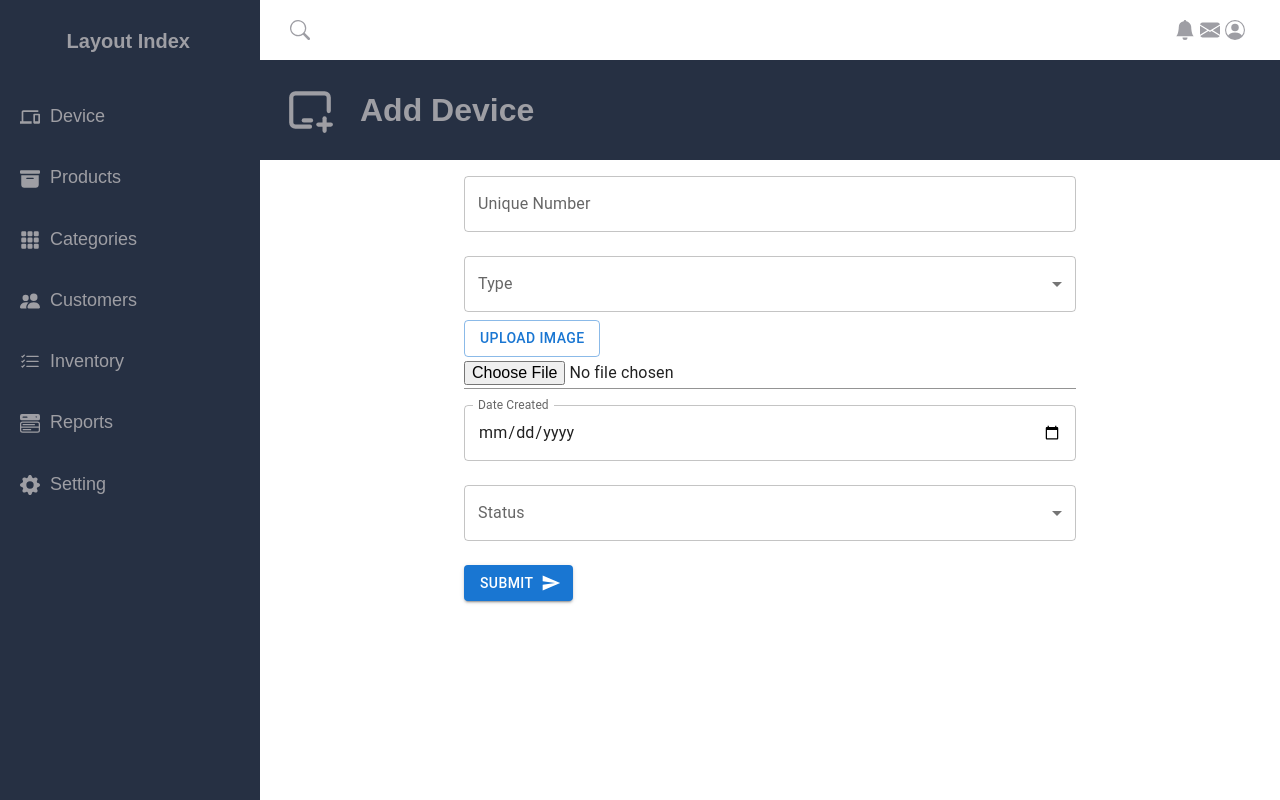
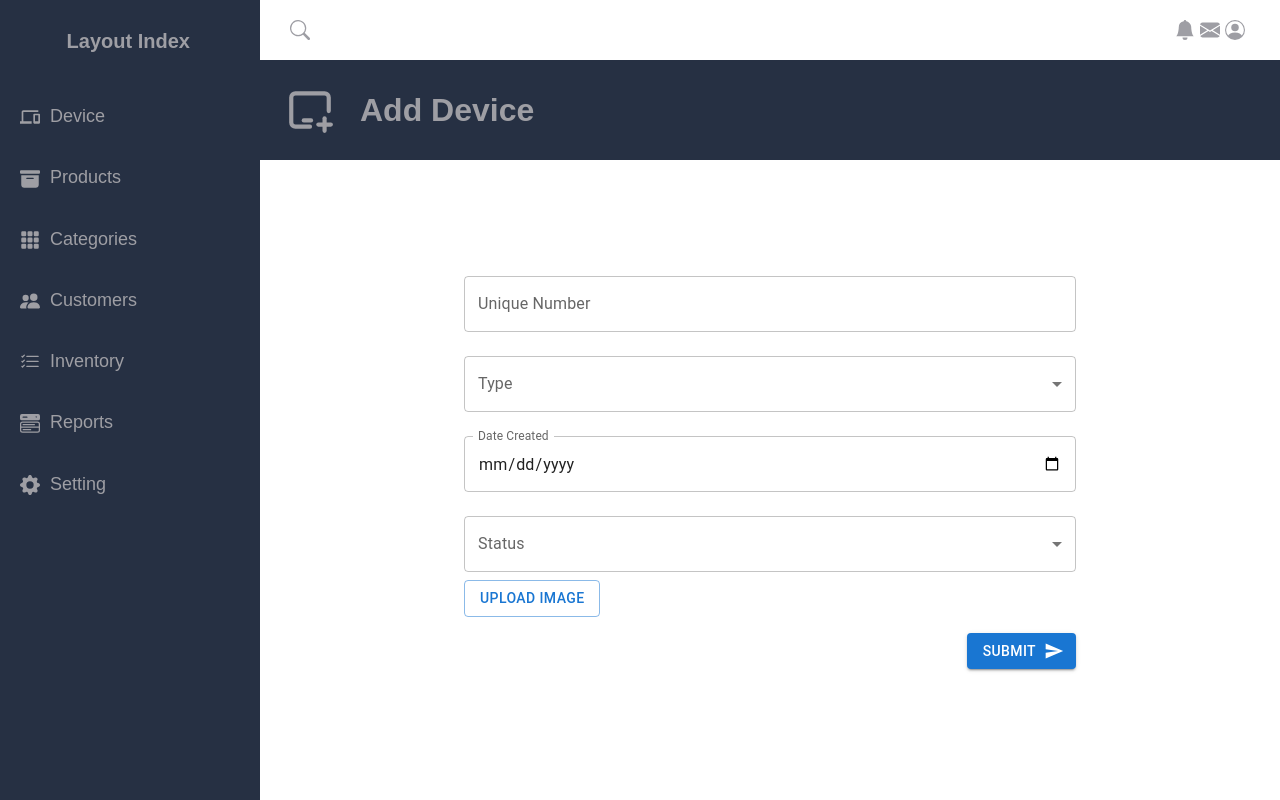
Before and after one commit to yasithWimukthi/device-manager-front-end, a React (Create React App) app: page / in a window 1280 px wide. Built offline with nearby package versions, Linux system fonts and the light colour scheme; some icons are missing.

Commit message:
implement device page

```diff
--- a/src/pages/DevicePage/index.css
+++ b/src/pages/DevicePage/index.css
@@ -5,4 +5,16 @@
 
 .form-container form {
     width: 60%;
+    padding-top: 100px;
 }
+
+.image-error {
+    font-family: "Roboto","Helvetica","Arial",sans-serif;
+    font-weight: 400;
+    font-size: 0.75rem;
+    line-height: 1.66;
+    letter-spacing: 0.03333em;
+    text-align: left;
+    margin: 0 14px;
+    color: #d32f2f;
+}
--- a/src/pages/DevicePage/index.js
+++ b/src/pages/DevicePage/index.js
@@ -8,10 +8,10 @@ import './index.css';
 
 const validationSchema = Yup.object({
     number: Yup.number().required('Please enter a valid number.'),
-    type: Yup.string().required('Required.'),
-    image: Yup.mixed().required('Required'),
-    dateCreated: Yup.date().required('Required.'),
-    status: Yup.string().required('Required.'),
+    type: Yup.string().required('Please select a type.'),
+    image: Yup.mixed().required('Please upload an image.'),
+    dateCreated: Yup.date().required('Please select a date.'),
+    status: Yup.string().required('Please choose status.'),
 });
 
 
@@ -70,30 +70,8 @@ const DevicePage = () => {
                         </Select>
                     </FormControl>
 
-                    <label htmlFor="image">
-                        <Button variant="outlined" component="span">
-                            Upload Image
-                        </Button>
-                    </label>
+                    <p className="image-error">{formik.errors.type ? formik.errors.type : null}</p>
 
-                    {formik.errors.image ? formik.errors.image : null}
-
-                    <Input
-                        fullWidth
-                        type="file"
-                        id="image"
-                        name="image"
-                        onChange={handleImageChange}
-                        error={formik.touched.image && Boolean(formik.errors.image)}
-                        inputProps={{ accept: 'image/*' }}
-                        margin="normal"
-                    />
-
-                    {formik.values.image && (
-                        <Box mt={2}>
-                            <img src={URL.createObjectURL(formik.values.image)} alt="Selected" style={{ maxWidth: '100%', maxHeight: '200px' }} />
-                        </Box>
-                    )}
                     <TextField
                         fullWidth
                         id="dateCreated"
@@ -123,9 +101,35 @@ const DevicePage = () => {
                         </Select>
                     </FormControl>
 
-                    <Box mt={2} direction="column"
-                         justifyContent="center"
-                         alignItems="flex-end">
+                    <p className="image-error">{formik.errors.status ? formik.errors.status : null}</p>
+
+                    <label htmlFor="image" style={{marginTop:'15px'}}>
+                        <Button variant="outlined" component="span">
+                            Upload Image
+                        </Button>
+                    </label>
+
+                    <p className="image-error">{formik.errors.image ? formik.errors.image : null}</p>
+
+                    <Input
+                        fullWidth
+                        type="file"
+                        id="image"
+                        name="image"
+                        onChange={handleImageChange}
+                        error={formik.touched.image && Boolean(formik.errors.image)}
+                        inputProps={{ accept: 'image/*' }}
+                        margin="normal"
+                        style={{display: 'none'}}
+                    />
+
+                    {formik.values.image && (
+                        <Box mt={2}>
+                            <img src={URL.createObjectURL(formik.values.image)} alt="Selected" style={{ maxWidth: '100%', maxHeight: '200px' }} />
+                        </Box>
+                    )}
+
+                    <Box mt={2} style={{textAlign:'end'}}>
                         <Button variant="contained" type="submit" endIcon={<SendIcon/>}>
                             Submit
                         </Button>
```
